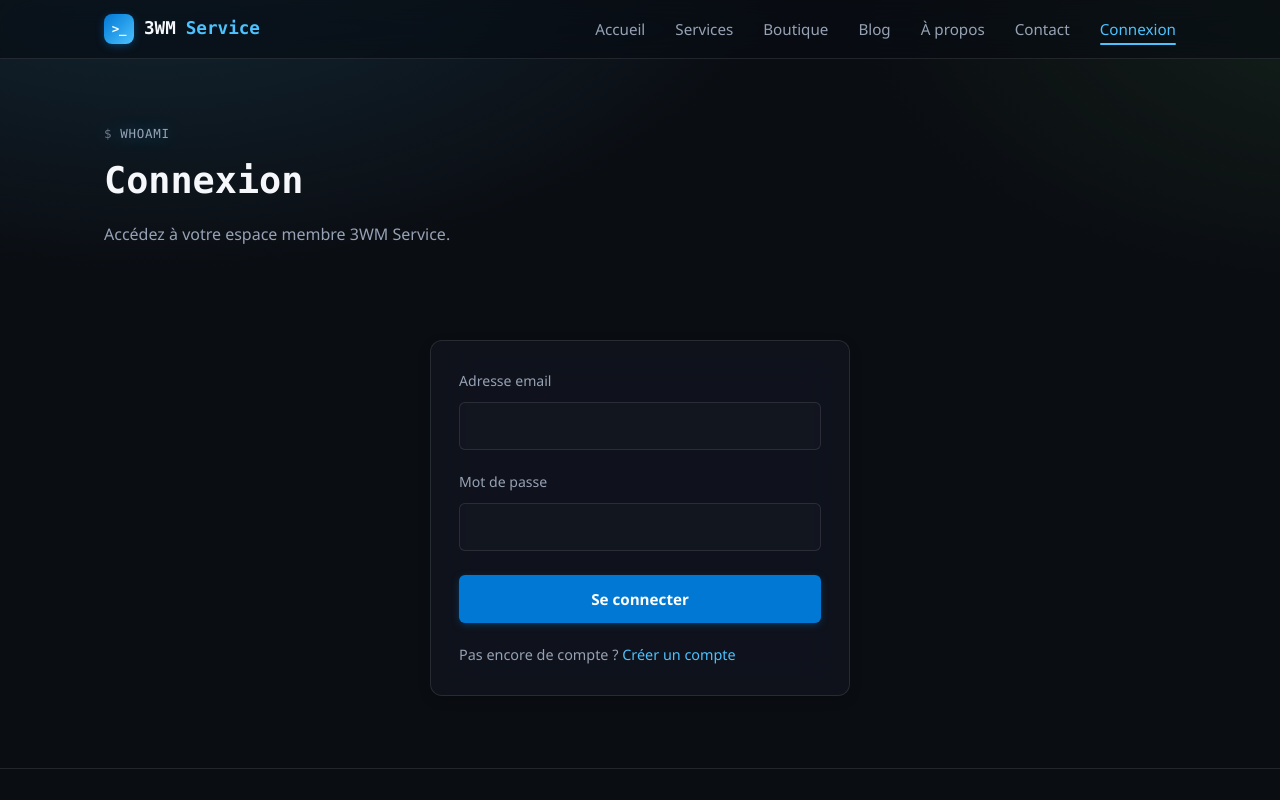
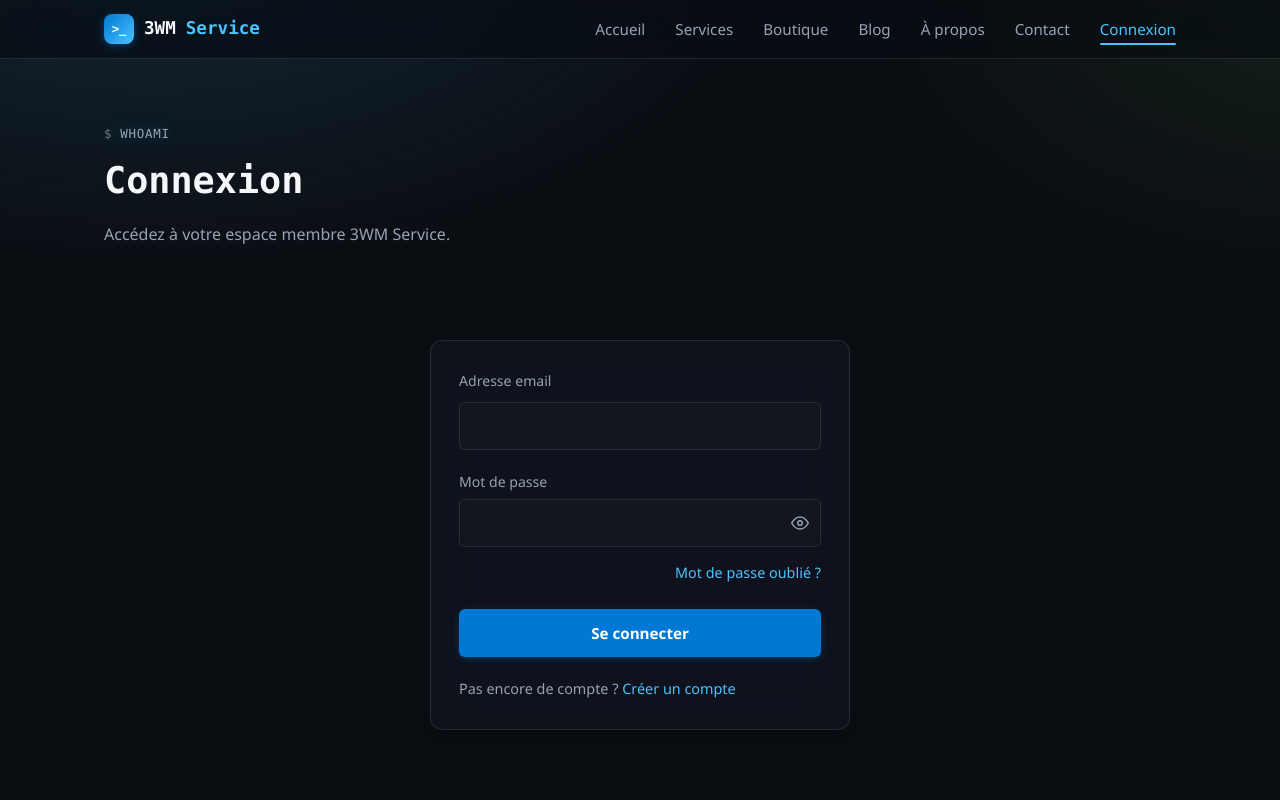
Before and after one commit to lhommedumilieu/3wm-service-site, a React (Vite) app: page /connexion in a window 1280 px wide. Shown: the top 800 px of the page. Built offline with nearby package versions, Linux system fonts and the light colour scheme.

Commit message:
Ajoute le lien mot de passe oublie et le bouton afficher/masquer

```diff
--- a/src/pages/Connexion.jsx
+++ b/src/pages/Connexion.jsx
@@ -1,6 +1,7 @@
 import { useState } from 'react'
 import { Link, useNavigate } from 'react-router-dom'
 import { useAuth } from '../context/AuthContext.jsx'
+import PasswordField from '../components/PasswordField.jsx'
 
 export default function Connexion() {
   const { signIn, isConfigured } = useAuth()
@@ -46,12 +47,22 @@ export default function Connexion() {
       </div>
       <section>
         <div className="container">
-          <form onSubmit={handleSubmit} className="card" style={{ maxWidth: 420, margin: '0 auto' }}>
+          <form onSubmit={handleSubmit} className="contact-form card" style={{ maxWidth: 420, margin: '0 auto' }}>
             <label htmlFor="email">Adresse email</label>
             <input id="email" type="email" required value={email} onChange={(e) => setEmail(e.target.value)} autoComplete="email" />
 
-            <label htmlFor="password" style={{ marginTop: 16 }}>Mot de passe</label>
-            <input id="password" type="password" required value={password} onChange={(e) => setPassword(e.target.value)} autoComplete="current-password" />
+            <PasswordField
+              id="password"
+              label="Mot de passe"
+              value={password}
+              onChange={(e) => setPassword(e.target.value)}
+              autoComplete="current-password"
+              style={{ marginTop: 16 }}
+            />
+
+            <p className="small" style={{ marginTop: 10, marginBottom: 0, textAlign: 'right' }}>
+              <Link to="/mot-de-passe-oublie">Mot de passe oublié ?</Link>
+            </p>
 
             {error && <p style={{ color: '#e5484d', marginTop: 12 }}>{error}</p>}
 
```
